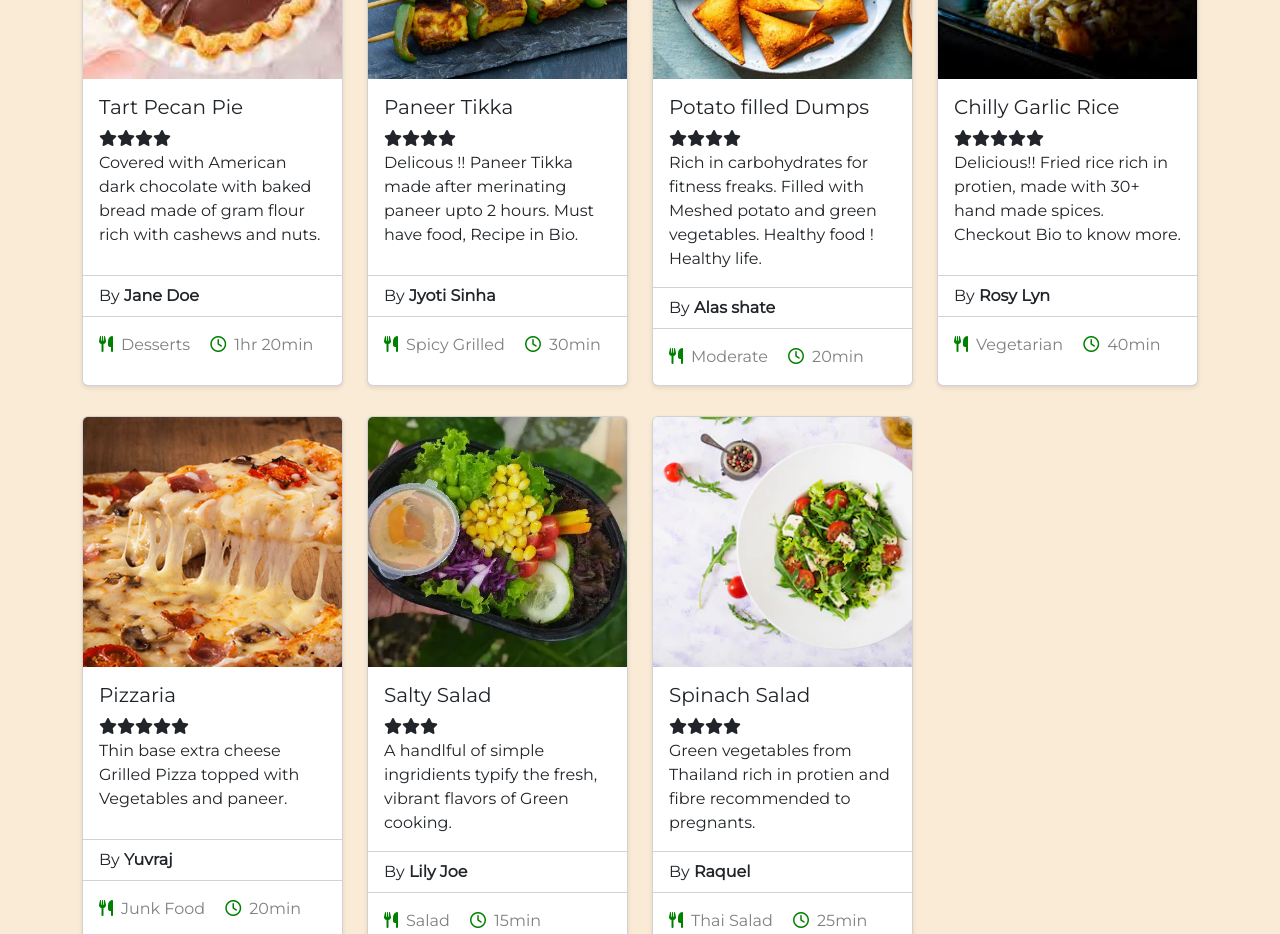
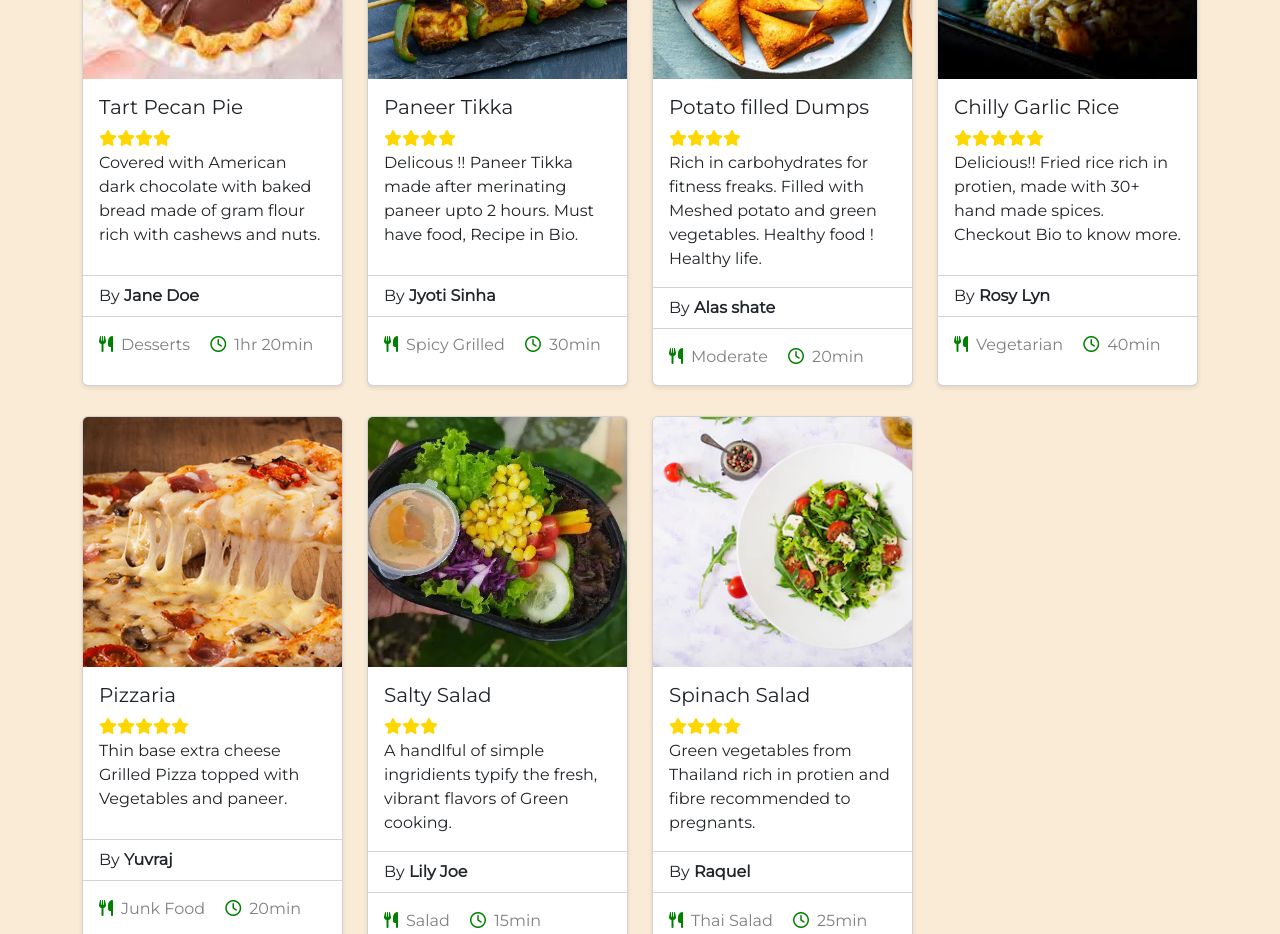
Before and after one commit to solankigautam18/TAIRP, a plain HTML site: page index.html in a window 1280 px wide. Shown: the part 1780-2714 px from the top of the page. Drawn offline with nearby package versions, Linux system fonts and the light colour scheme; a web font is replaced by a local one.

Commit message:
<i> tag updated

```diff
--- a/style.css
+++ b/style.css
@@ -433,6 +433,10 @@
     color: green;
 }
 
+.card-body p i {
+    color: gold;
+}
+
 /* card hover-effect */
 .card{
     transition: transform 0.3s ease, box-shadow 0.3s ease;
```
